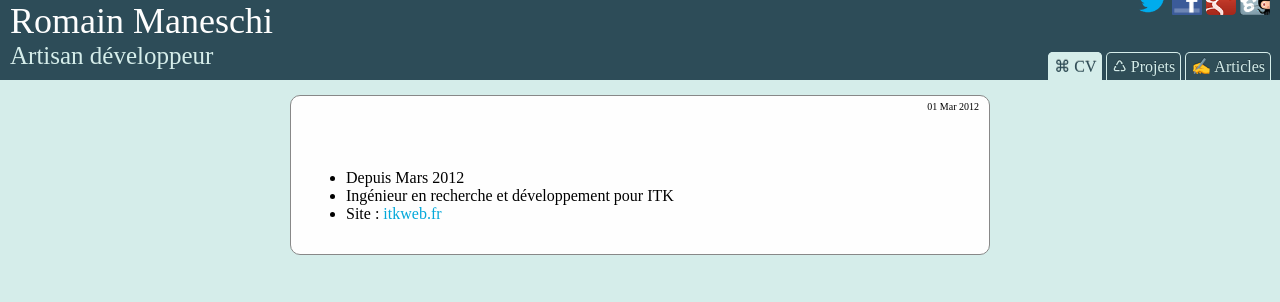
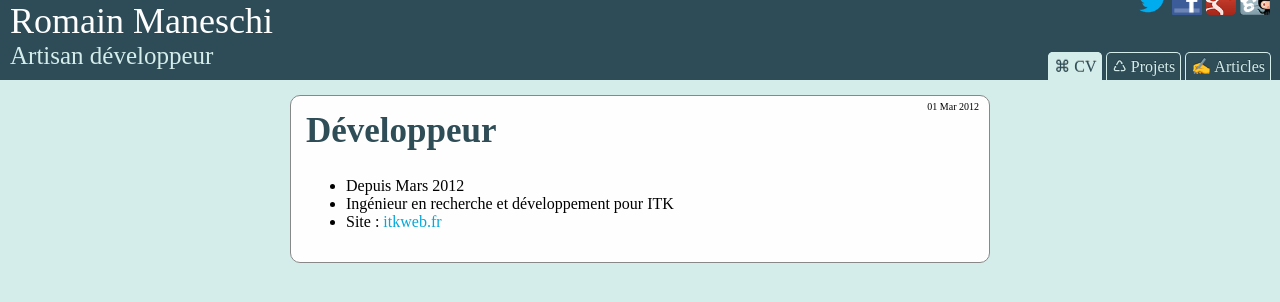
Before and after one commit to manland/manland.github.com, a Jekyll site: the page built from _posts/2012-03-01-emplois-développeur.md, in a window 1280 px wide. Shown: the top 302 px of the page. Built offline with Jekyll 4.4.1, drawn with Linux system fonts in a browser that asks for light colours.

Commit message:
some css fix

```diff
--- a/_layouts/post.html
+++ b/_layouts/post.html
@@ -4,7 +4,7 @@ layout: default
 <div class="container-max">
 	<div class="article-max">
 	  <span class="publish-date">{{ page.date | date_to_string }}</span>
-	  <h2 class="title">{{ page.title }}</h2>
+	  <h2 class="article-title">{{ page.title }}</h2>
 	  {{ content }}
 	</div>
 <div class="container">
--- a/css/default.css
+++ b/css/default.css
@@ -78,9 +78,10 @@ nav {
 	color: #D5EDEA;
 }
 
-.btn-selected {
+.btn-selected, .btn-selected:hover {
 	background-color: #D5EDEA;
 	color: #2F4D57;
+	text-decoration: none;
 }
 
 .btn:hover {
```
